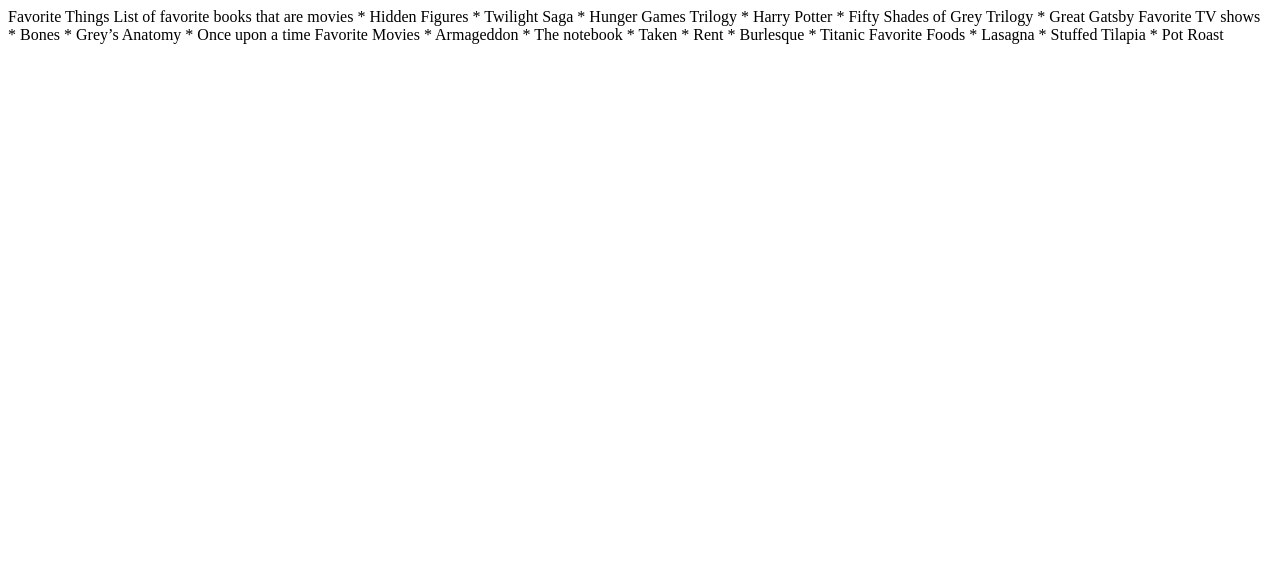
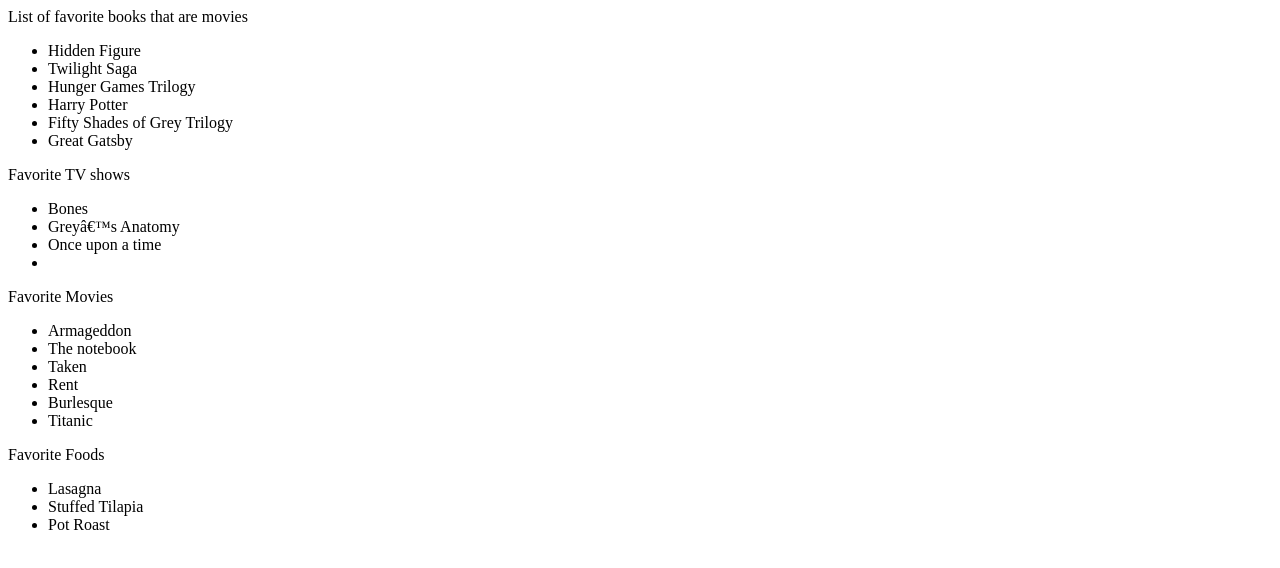
Before and after one commit to dkriegls/Deliverable-One, a plain HTML site: page Favorite Things.html in a window 1280 px wide. Drawn offline with Linux system fonts and the light colour scheme.

Commit message:
Update Favorite Things.html

```diff
--- a/Favorite Things.html
+++ b/Favorite Things.html
@@ -1,27 +1,39 @@
-<head>
-Favorite Things
-<head>
-<body>
+<!DOCTYPE html>
+<html>
+  <head>
+    <title>Favorite Things</title>
+    <meta charsets="UTF-8">
+  </head>
+  <body>
 List of favorite books that are movies
-* Hidden Figures
-* Twilight Saga
-* Hunger Games Trilogy
-* Harry Potter
-* Fifty Shades of Grey Trilogy
-* Great Gatsby
+  <ul>
+    <li>Hidden Figure</li>
+    <li>Twilight Saga</li>
+    <li>Hunger Games Trilogy</li>
+    <li>Harry Potter</li>
+    <li>Fifty Shades of Grey Trilogy</li>
+    <li>Great Gatsby</li>
+  </ul>
 Favorite TV shows
-* Bones
-* Grey’s Anatomy
-* Once upon a time
+  <ul>
+    <li>Bones</li>
+    <li>Grey’s Anatomy</li>
+    <li>Once upon a time<li>
+  </ul>
 Favorite Movies
-* Armageddon
-* The notebook
-* Taken
-* Rent
-* Burlesque
-* Titanic
+  <ul>
+    <li>Armageddon</li>
+    <li>The notebook</li>
+    <li>Taken</li>
+    <li>Rent</li>
+    <li>Burlesque</li>
+    <li>Titanic</li>
+  </ul>
 Favorite Foods
-* Lasagna
-* Stuffed Tilapia
-* Pot Roast
-<body
+  <ul>
+    <li>Lasagna</li>
+    <li>Stuffed Tilapia</li>
+    <li>Pot Roast</li>
+  </ul>
+
+    </body>
```
